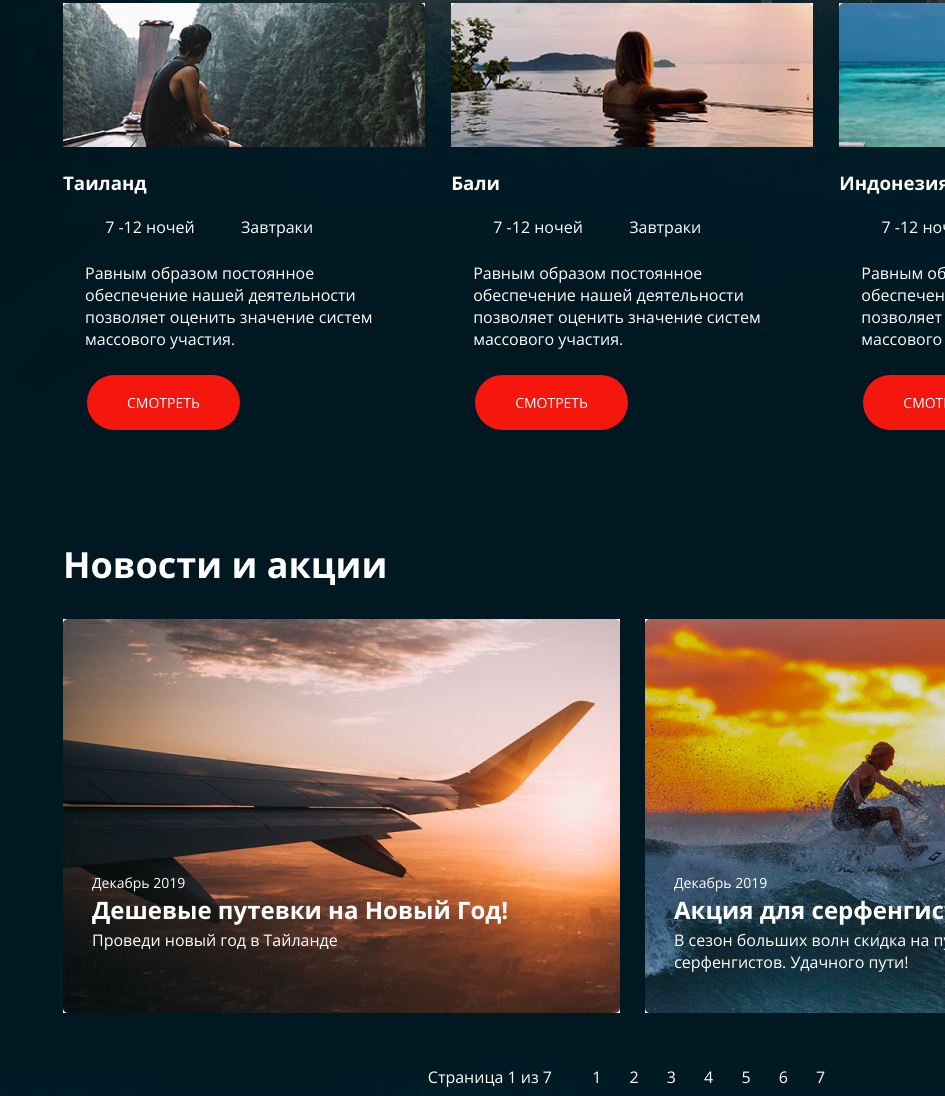
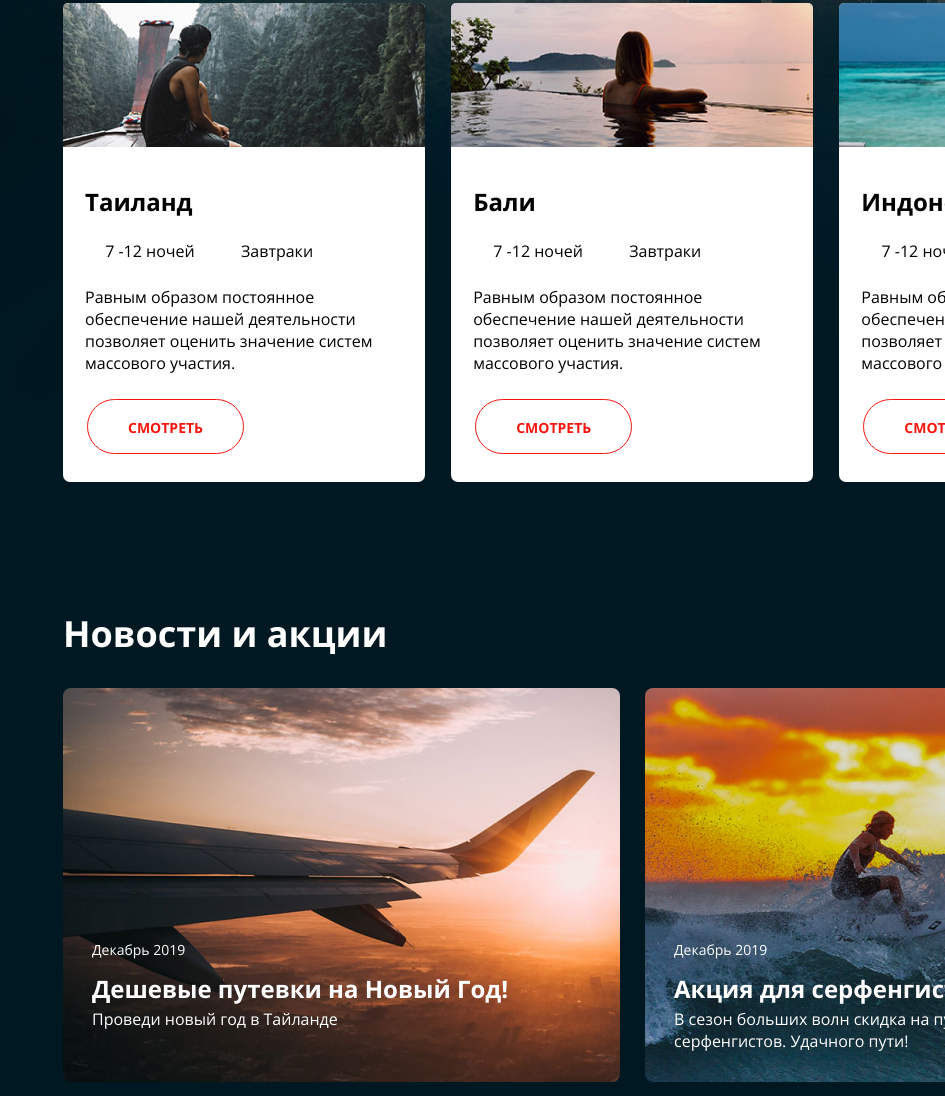
Before and after one commit to fleshsplitter/air-asia, a plain HTML site: page index.html in a window 1280 px wide. Shown: the part 804-1900 px from the top of the page, without its empty margins (335-1280 px from the left). Drawn offline with Linux system fonts and the light colour scheme; files whose address does not match are found by name.

Commit message:
finish-polising

```diff
--- a/fonts.css
+++ b/fonts.css
@@ -3,76 +3,76 @@
   font-family: 'Open Sans';
   font-style: normal;
   font-weight: 300;
-  src: url('../fonts/open-sans-v28-latin_cyrillic-ext_cyrillic-300.eot'); /* IE9 Compat Modes */
+  src: url('./fonts/open-sans-v28-latin_cyrillic-ext_cyrillic-300.eot'); /* IE9 Compat Modes */
   src: local(''),
-       url('../fonts/open-sans-v28-latin_cyrillic-ext_cyrillic-300.eot?#iefix') format('embedded-opentype'), /* IE6-IE8 */
-       url('../fonts/open-sans-v28-latin_cyrillic-ext_cyrillic-300.woff2') format('woff2'), /* Super Modern Browsers */
-       url('../fonts/open-sans-v28-latin_cyrillic-ext_cyrillic-300.woff') format('woff'), /* Modern Browsers */
-       url('../fonts/open-sans-v28-latin_cyrillic-ext_cyrillic-300.ttf') format('truetype'), /* Safari, Android, iOS */
-       url('../fonts/open-sans-v28-latin_cyrillic-ext_cyrillic-300.svg#OpenSans') format('svg'); /* Legacy iOS */
+       url('./fonts/open-sans-v28-latin_cyrillic-ext_cyrillic-300.eot?#iefix') format('embedded-opentype'), /* IE6-IE8 */
+       url('./fonts/open-sans-v28-latin_cyrillic-ext_cyrillic-300.woff2') format('woff2'), /* Super Modern Browsers */
+       url('./fonts/open-sans-v28-latin_cyrillic-ext_cyrillic-300.woff') format('woff'), /* Modern Browsers */
+       url('./fonts/open-sans-v28-latin_cyrillic-ext_cyrillic-300.ttf') format('truetype'), /* Safari, Android, iOS */
+       url('./fonts/open-sans-v28-latin_cyrillic-ext_cyrillic-300.svg#OpenSans') format('svg'); /* Legacy iOS */
 }
 /* open-sans-regular - latin_cyrillic-ext_cyrillic */
 @font-face {
   font-family: 'Open Sans';
   font-style: normal;
   font-weight: 400;
-  src: url('../fonts/open-sans-v28-latin_cyrillic-ext_cyrillic-regular.eot'); /* IE9 Compat Modes */
+  src: url('./fonts/open-sans-v28-latin_cyrillic-ext_cyrillic-regular.eot'); /* IE9 Compat Modes */
   src: local(''),
-       url('../fonts/open-sans-v28-latin_cyrillic-ext_cyrillic-regular.eot?#iefix') format('embedded-opentype'), /* IE6-IE8 */
-       url('../fonts/open-sans-v28-latin_cyrillic-ext_cyrillic-regular.woff2') format('woff2'), /* Super Modern Browsers */
-       url('../fonts/open-sans-v28-latin_cyrillic-ext_cyrillic-regular.woff') format('woff'), /* Modern Browsers */
-       url('../fonts/open-sans-v28-latin_cyrillic-ext_cyrillic-regular.ttf') format('truetype'), /* Safari, Android, iOS */
-       url('../fonts/open-sans-v28-latin_cyrillic-ext_cyrillic-regular.svg#OpenSans') format('svg'); /* Legacy iOS */
+       url('./fonts/open-sans-v28-latin_cyrillic-ext_cyrillic-regular.eot?#iefix') format('embedded-opentype'), /* IE6-IE8 */
+       url('./fonts/open-sans-v28-latin_cyrillic-ext_cyrillic-regular.woff2') format('woff2'), /* Super Modern Browsers */
+       url('./fonts/open-sans-v28-latin_cyrillic-ext_cyrillic-regular.woff') format('woff'), /* Modern Browsers */
+       url('./fonts/open-sans-v28-latin_cyrillic-ext_cyrillic-regular.ttf') format('truetype'), /* Safari, Android, iOS */
+       url('./fonts/open-sans-v28-latin_cyrillic-ext_cyrillic-regular.svg#OpenSans') format('svg'); /* Legacy iOS */
 }
 /* open-sans-700 - latin_cyrillic-ext_cyrillic */
 @font-face {
   font-family: 'Open Sans';
   font-style: normal;
   font-weight: 700;
-  src: url('../fonts/open-sans-v28-latin_cyrillic-ext_cyrillic-700.eot'); /* IE9 Compat Modes */
+  src: url('./fonts/open-sans-v28-latin_cyrillic-ext_cyrillic-700.eot'); /* IE9 Compat Modes */
   src: local(''),
-       url('../fonts/open-sans-v28-latin_cyrillic-ext_cyrillic-700.eot?#iefix') format('embedded-opentype'), /* IE6-IE8 */
-       url('../fonts/open-sans-v28-latin_cyrillic-ext_cyrillic-700.woff2') format('woff2'), /* Super Modern Browsers */
-       url('../fonts/open-sans-v28-latin_cyrillic-ext_cyrillic-700.woff') format('woff'), /* Modern Browsers */
-       url('../fonts/open-sans-v28-latin_cyrillic-ext_cyrillic-700.ttf') format('truetype'), /* Safari, Android, iOS */
-       url('../fonts/open-sans-v28-latin_cyrillic-ext_cyrillic-700.svg#OpenSans') format('svg'); /* Legacy iOS */
+       url('./fonts/open-sans-v28-latin_cyrillic-ext_cyrillic-700.eot?#iefix') format('embedded-opentype'), /* IE6-IE8 */
+       url('./fonts/open-sans-v28-latin_cyrillic-ext_cyrillic-700.woff2') format('woff2'), /* Super Modern Browsers */
+       url('./fonts/open-sans-v28-latin_cyrillic-ext_cyrillic-700.woff') format('woff'), /* Modern Browsers */
+       url('./fonts/open-sans-v28-latin_cyrillic-ext_cyrillic-700.ttf') format('truetype'), /* Safari, Android, iOS */
+       url('./fonts/open-sans-v28-latin_cyrillic-ext_cyrillic-700.svg#OpenSans') format('svg'); /* Legacy iOS */
 }
 /* open-sans-300italic - latin_cyrillic-ext_cyrillic */
 @font-face {
   font-family: 'Open Sans';
   font-style: italic;
   font-weight: 300;
-  src: url('../fonts/open-sans-v28-latin_cyrillic-ext_cyrillic-300italic.eot'); /* IE9 Compat Modes */
+  src: url('./fonts/open-sans-v28-latin_cyrillic-ext_cyrillic-300italic.eot'); /* IE9 Compat Modes */
   src: local(''),
-       url('../fonts/open-sans-v28-latin_cyrillic-ext_cyrillic-300italic.eot?#iefix') format('embedded-opentype'), /* IE6-IE8 */
-       url('../fonts/open-sans-v28-latin_cyrillic-ext_cyrillic-300italic.woff2') format('woff2'), /* Super Modern Browsers */
-       url('../fonts/open-sans-v28-latin_cyrillic-ext_cyrillic-300italic.woff') format('woff'), /* Modern Browsers */
-       url('../fonts/open-sans-v28-latin_cyrillic-ext_cyrillic-300italic.ttf') format('truetype'), /* Safari, Android, iOS */
-       url('../fonts/open-sans-v28-latin_cyrillic-ext_cyrillic-300italic.svg#OpenSans') format('svg'); /* Legacy iOS */
+       url('./fonts/open-sans-v28-latin_cyrillic-ext_cyrillic-300italic.eot?#iefix') format('embedded-opentype'), /* IE6-IE8 */
+       url('./fonts/open-sans-v28-latin_cyrillic-ext_cyrillic-300italic.woff2') format('woff2'), /* Super Modern Browsers */
+       url('./fonts/open-sans-v28-latin_cyrillic-ext_cyrillic-300italic.woff') format('woff'), /* Modern Browsers */
+       url('./fonts/open-sans-v28-latin_cyrillic-ext_cyrillic-300italic.ttf') format('truetype'), /* Safari, Android, iOS */
+       url('./fonts/open-sans-v28-latin_cyrillic-ext_cyrillic-300italic.svg#OpenSans') format('svg'); /* Legacy iOS */
 }
 /* open-sans-italic - latin_cyrillic-ext_cyrillic */
 @font-face {
   font-family: 'Open Sans';
   font-style: italic;
   font-weight: 400;
-  src: url('../fonts/open-sans-v28-latin_cyrillic-ext_cyrillic-italic.eot'); /* IE9 Compat Modes */
+  src: url('./fonts/open-sans-v28-latin_cyrillic-ext_cyrillic-italic.eot'); /* IE9 Compat Modes */
   src: local(''),
-       url('../fonts/open-sans-v28-latin_cyrillic-ext_cyrillic-italic.eot?#iefix') format('embedded-opentype'), /* IE6-IE8 */
-       url('../fonts/open-sans-v28-latin_cyrillic-ext_cyrillic-italic.woff2') format('woff2'), /* Super Modern Browsers */
-       url('../fonts/open-sans-v28-latin_cyrillic-ext_cyrillic-italic.woff') format('woff'), /* Modern Browsers */
-       url('../fonts/open-sans-v28-latin_cyrillic-ext_cyrillic-italic.ttf') format('truetype'), /* Safari, Android, iOS */
-       url('../fonts/open-sans-v28-latin_cyrillic-ext_cyrillic-italic.svg#OpenSans') format('svg'); /* Legacy iOS */
+       url('./fonts/open-sans-v28-latin_cyrillic-ext_cyrillic-italic.eot?#iefix') format('embedded-opentype'), /* IE6-IE8 */
+       url('./fonts/open-sans-v28-latin_cyrillic-ext_cyrillic-italic.woff2') format('woff2'), /* Super Modern Browsers */
+       url('./fonts/open-sans-v28-latin_cyrillic-ext_cyrillic-italic.woff') format('woff'), /* Modern Browsers */
+       url('./fonts/open-sans-v28-latin_cyrillic-ext_cyrillic-italic.ttf') format('truetype'), /* Safari, Android, iOS */
+       url('./fonts/open-sans-v28-latin_cyrillic-ext_cyrillic-italic.svg#OpenSans') format('svg'); /* Legacy iOS */
 }
 /* open-sans-700italic - latin_cyrillic-ext_cyrillic */
 @font-face {
   font-family: 'Open Sans';
   font-style: italic;
   font-weight: 700;
-  src: url('../fonts/open-sans-v28-latin_cyrillic-ext_cyrillic-700italic.eot'); /* IE9 Compat Modes */
+  src: url('./fonts/open-sans-v28-latin_cyrillic-ext_cyrillic-700italic.eot'); /* IE9 Compat Modes */
   src: local(''),
-       url('../fonts/open-sans-v28-latin_cyrillic-ext_cyrillic-700italic.eot?#iefix') format('embedded-opentype'), /* IE6-IE8 */
-       url('../fonts/open-sans-v28-latin_cyrillic-ext_cyrillic-700italic.woff2') format('woff2'), /* Super Modern Browsers */
-       url('../fonts/open-sans-v28-latin_cyrillic-ext_cyrillic-700italic.woff') format('woff'), /* Modern Browsers */
-       url('../fonts/open-sans-v28-latin_cyrillic-ext_cyrillic-700italic.ttf') format('truetype'), /* Safari, Android, iOS */
-       url('../fonts/open-sans-v28-latin_cyrillic-ext_cyrillic-700italic.svg#OpenSans') format('svg'); /* Legacy iOS */
+       url('./fonts/open-sans-v28-latin_cyrillic-ext_cyrillic-700italic.eot?#iefix') format('embedded-opentype'), /* IE6-IE8 */
+       url('./fonts/open-sans-v28-latin_cyrillic-ext_cyrillic-700italic.woff2') format('woff2'), /* Super Modern Browsers */
+       url('./fonts/open-sans-v28-latin_cyrillic-ext_cyrillic-700italic.woff') format('woff'), /* Modern Browsers */
+       url('./fonts/open-sans-v28-latin_cyrillic-ext_cyrillic-700italic.ttf') format('truetype'), /* Safari, Android, iOS */
+       url('./fonts/open-sans-v28-latin_cyrillic-ext_cyrillic-700italic.svg#OpenSans') format('svg'); /* Legacy iOS */
 }
--- a/index.html
+++ b/index.html
@@ -6,8 +6,8 @@
   <meta http-equiv="X-UA-Compatible" content="IE=edge">
   <meta name="viewport" content="width=device-width, initial-scale=1.0">
   <title>Air-asia</title>
+  <link rel="stylesheet" href="style.css">
   <link rel="stylesheet" href="fonts.css">
-  <link rel="stylesheet" href="style.css">
 </head>
 
 <body>
@@ -67,8 +67,7 @@
               <div class="country__filling">
                 <div class="country__image">
                   <img class="country__img"
-                    src="img/tai.jpg"
-                    alt="">
+                    src="img/tai.jpg""
                 </div>
                 <div class="country__maintext">
                   <h3 class="country__header">Таиланд</h3>
@@ -88,7 +87,7 @@
                   участия.
                 </p>
                 <div class="country__button">
-                  <button class="button" type="button">
+                  <button class="tours__button" type="button">
                     смотреть
                   </button>
                 </div>
@@ -119,7 +118,7 @@
                   участия.
                 </p>
                 <div class="country__button">
-                  <button class="button" type="button">
+                  <button class="tours__button" type="button">
                     смотреть
                   </button>
                 </div>
@@ -150,7 +149,7 @@
                   участия.
                 </p>
                 <div class="country__button">
-                  <button class="button" type="button">
+                  <button class="tours__button" type="button">
                     смотреть
                   </button>
                 </div>
@@ -168,7 +167,7 @@
         <div class="news__content">
           <ul class="news__list">
             <li class="news__elem">
-                <img class="news-img"
+                <img class="news__img"
                   src="img/plain.jpg"
                   alt="">
                   <div class="news__text">
@@ -179,7 +178,7 @@
             </li>
 
             <li class="news__elem">
-                <img class="news-img"
+                <img class="news__img"
                   src="img/Surfer.jpg"
                   alt="">
                   <div class="news__text">
--- a/style.css
+++ b/style.css
@@ -1,7 +1,7 @@
 body {
   font-family: 'Open Sans', sans-serif;
-  background: url(/img/hero.jpg) no-repeat,
-  url(/img/bottom-pic.jpg)  bottom no-repeat ;
+  background: url(./img/hero.jpg) no-repeat,
+  url(./img/bottom-pic.jpg)  bottom no-repeat ;
   background-color: #001821;
   color: #fff;
   /* margin: -25px 0 0; */
@@ -29,6 +29,8 @@ a {
 }
 
 button {
+  font-family: 'Open Sans', sans-serif;
+  font-weight: 700;
   color: #fff;
   background: #f5170e;
   border-radius: 35px;
@@ -57,7 +59,9 @@ margin: 0px 390px 0px;
 
 .navigation {
   display: inline-block;
+  font-size: 14px;
 }
+
 
 .navigation__item {
   display: inline-block;
@@ -67,6 +71,7 @@ margin: 0px 390px 0px;
 .navigation__item:last-child {
   margin-right: 0;
 }
+
 
 .contacts {
   display: inline-block;
@@ -121,14 +126,49 @@ margin: 0px 390px 0px;
 
 .country {
   display: inline-block;
-  height: 305px;
+  height: 479px;
   width: 362px;
   margin-right: 22px;
+  background: #fff;
+  color: #000;
+  border-radius: 7px;
 }
 
 .country:last-child {
   margin-right: 0;
 }
+
+.country__img {
+  border-radius: 5px 5px 0 0;
+}
+
+.country__header {
+  font-size: 24px;
+  margin: 33px 0 21px 22px;
+}
+
+.country__button {
+  display: inline-block;
+  width: 153px;
+  margin: 25px 24px;
+  padding: 0;
+}
+
+.tours__button {
+  font-family: 'Open Sans', sans-serif;
+  font-weight: 700;
+  color: #f5170e;
+  background: #fff;
+  border-radius: 35px;
+  font-size: 14px;
+  text-transform: uppercase;
+  height: 55px;
+  padding: 18px 40px;
+  border-style: solid;
+  border-width: 1px;
+  border-color: #f5170e;
+}
+
 
 .tours-icons {
   margin-left: 28px;
@@ -151,11 +191,6 @@ margin: 0 28px 0 0;
   margin: 24px 16px 0 22px;
 }
 
-.country__button {
-  margin-top: 25px ;
-  margin-bottom: 26px;
-  margin-left: 24px;
-}
 
 .news {
   margin-top: 127px;
@@ -182,12 +217,11 @@ margin: 0 28px 0 0;
   margin-right: 0;
 }
 
-/* .news__time {
-  position: absolute;
-  bottom: 10px;
-  left: 10px; */
+.news__img {
+  border-radius: 8px;
+}
 
-  .news__text {
+.news__text {
     position: absolute;
     top: 252px;
     left: 29px;
@@ -195,6 +229,7 @@ margin: 0 28px 0 0;
 }
 
   .news__time {
+    display: block;
   font-size: 14px;
   margin-bottom: 13px; /*не работает сука! */
   }
@@ -241,6 +276,7 @@ margin: 0 28px 0 0;
   width: 490px;
   height: 505px;
   z-index: 0;
+  border-radius: 7px;
 }
 .about__main {
   position: absolute;
@@ -249,6 +285,10 @@ margin: 0 28px 0 0;
   width: 785px;
   height: 455px;
   /* z-index: 1; */
+}
+
+.about__main-background {
+  border-radius: 7px;
 }
 
 .about_main-content {
@@ -264,6 +304,8 @@ margin: 0 28px 0 0;
   position: relative;
   height: 93px;
   padding-top: 10px;
+  display: flex;
+  align-items: center;
 }
 
 .footer__social {
```
